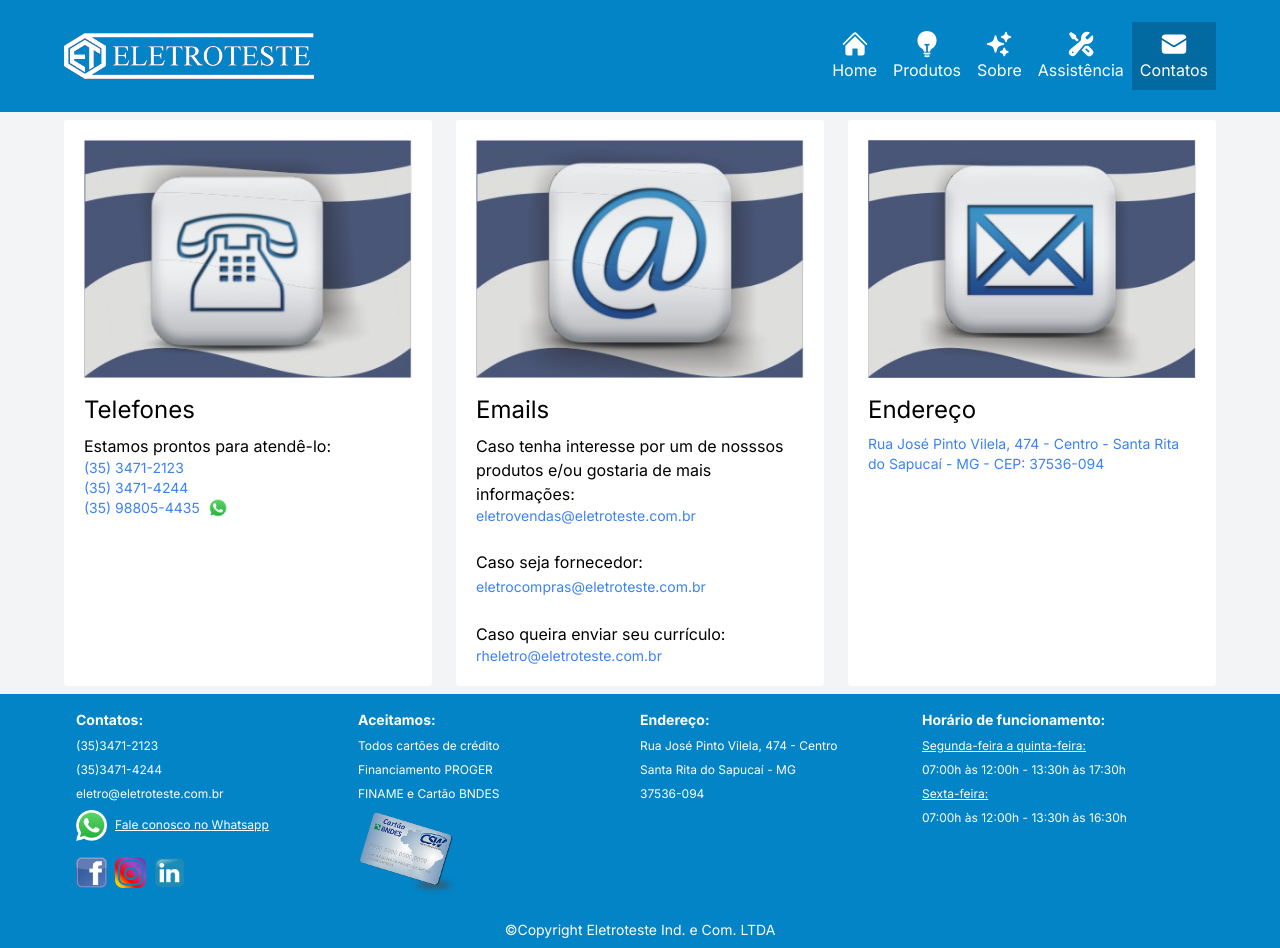
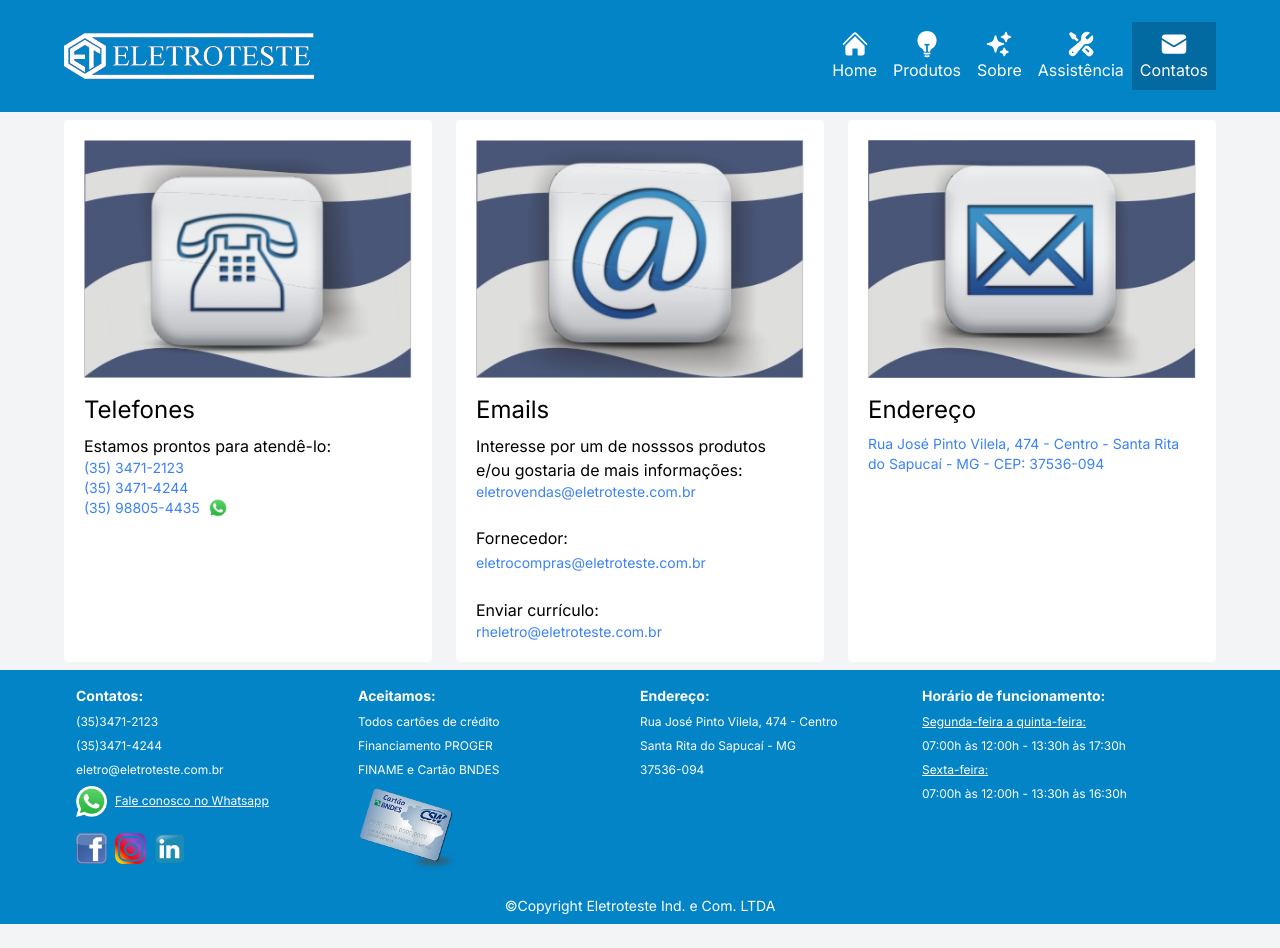
Before and after one commit to FernandoAvellar/eletroteste.com.br, a Next.js app: page /contatos in a window 1280 px wide. After the commit the page ends 924 px from the top, so only its background shows below. Built offline with nearby package versions, Linux system fonts and the light colour scheme.

Commit message:
ajuste frases dos contatos

```diff
--- a/app/contatos/page.js
+++ b/app/contatos/page.js
@@ -57,8 +57,8 @@
           <h3 className="mb-2 text-left text-2xl">Emails</h3>
           <div className="text-left">
             <p>
-              Caso tenha interesse por um de nosssos produtos e/ou gostaria de
-              mais informações:
+              Interesse por um de nosssos produtos e/ou gostaria de mais
+              informações:
             </p>
             <Link
               href="mailto:eletrovendas@eletroteste.com.br"
@@ -67,7 +67,7 @@
               <p>eletrovendas@eletroteste.com.br</p>
             </Link>
             <br></br>
-            <p>Caso seja fornecedor:</p>
+            <p>Fornecedor:</p>
             <Link
               href="mailto:eletrocompras@eletroteste.com.br"
               className="text-sm text-blue-500 hover:text-sky-700 hover:underline"
@@ -76,7 +76,7 @@
             </Link>
             <br></br>
             <br></br>
-            <p>Caso queira enviar seu currículo:</p>
+            <p>Enviar currículo:</p>
             <Link
               href="mailto:rheletro@eletroteste.com.br"
               className="text-sm text-blue-500 hover:text-sky-700 hover:underline"
```
